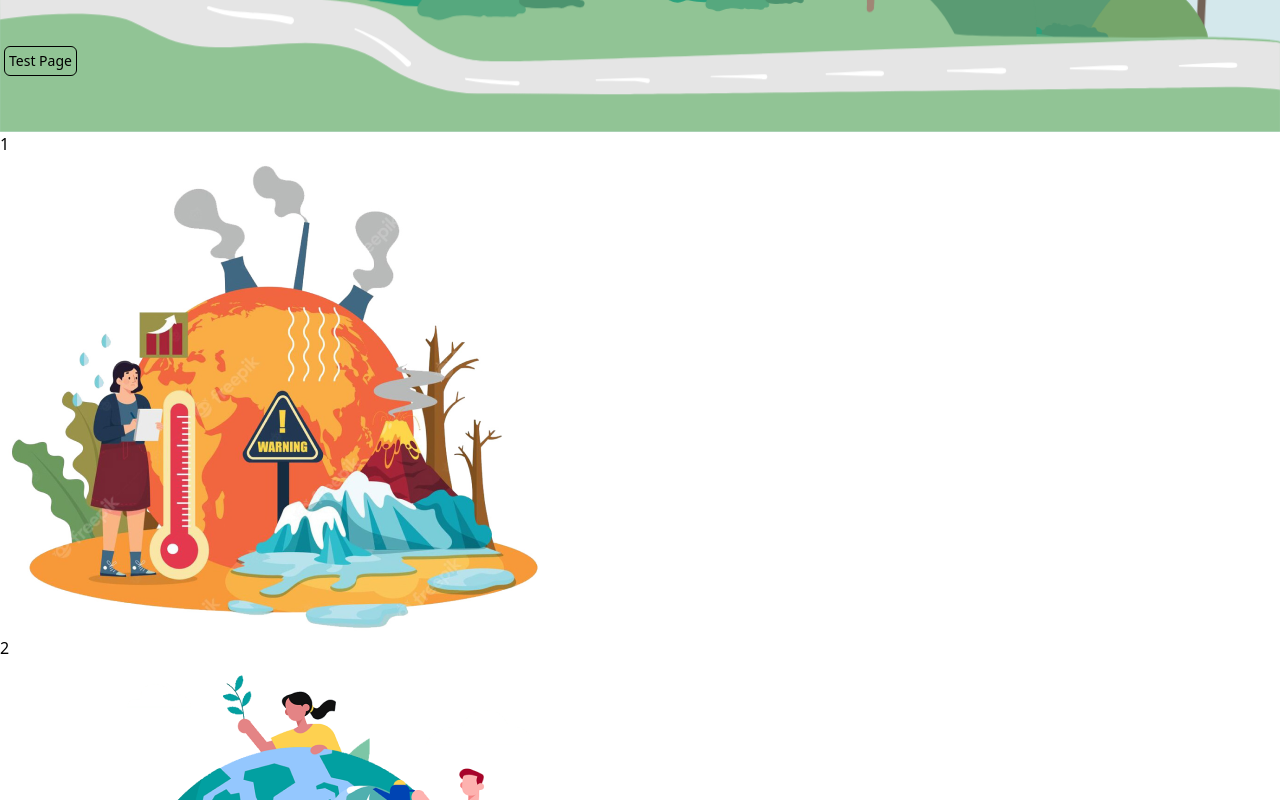
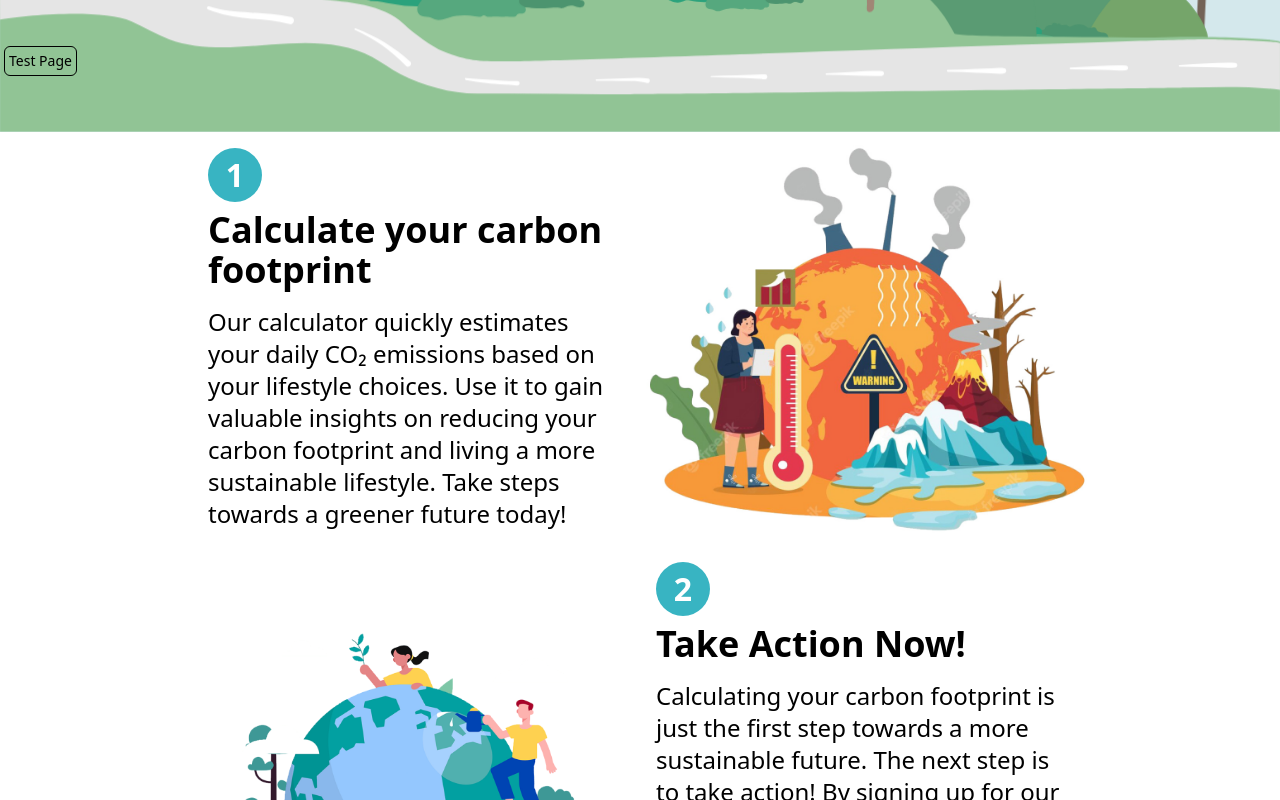
Before and after one commit to MatteoSpinelli/ReLeaf, a React (Create React App) app: page / in a window 1280 px wide. Shown: the part 720-1520 px from the top of the page. Built offline with nearby package versions, Linux system fonts and the light colour scheme.

Commit message:
add roadmap section

```diff
--- a/src/components/Hero/Hero.scss
+++ b/src/components/Hero/Hero.scss
@@ -3,7 +3,14 @@
   &-title {
     @apply text-8xl;
   }
-
+  > div{
+    top: 0;
+    max-height: 10vh;
+    h1, p {
+      max-height: 10vh;
+      top: 0
+    }
+  }
   &-description {
   }
 }
--- a/src/components/Roadmap/Roadmap.js
+++ b/src/components/Roadmap/Roadmap.js
@@ -4,7 +4,7 @@
 
 export default function Roadmap() {
   return (
-    <section>
+    <section className='roadmap md:flex md:flex-col md:items-center'>
         <StepRoadmap counter={1} />
         <StepRoadmap counter={2} />
         <StepRoadmap counter={3} />
--- a/src/components/Roadmap/Roadmap.scss
+++ b/src/components/Roadmap/Roadmap.scss
@@ -0,0 +1,45 @@
+.roadmap{
+    max-width: 100vw;
+}
+
+
+.roadmap_step{
+    @media screen and (min-width:768px) {
+        width: 70%;
+    }
+    .roadmap_text{
+        padding: 1rem;
+        .r_title{
+            margin-bottom: 1rem;
+            margin-top: 0.5rem;
+        }
+        .r_counter{
+            width: 54px;
+            height: 54px;
+            border-radius: 27px;
+            display: flex;
+            justify-content: center;
+            align-items: center;
+            background-color: #38B4C2;
+            font-size: 32px;
+            text-align: left;
+            color: white,
+        }
+        @media screen and (min-width:768px) {
+            max-width: 50%;
+        }
+    }
+    .roadmap_img{
+        display: flex;
+        justify-content: center;
+
+        @media screen and (min-width:768px) {
+            flex-grow: 1;
+            align-items: center;
+            min-width: 40%;
+        }
+        img{
+            display: inline-block;
+        }
+    }
+}
--- a/src/components/Roadmap/StepRoadmap.js
+++ b/src/components/Roadmap/StepRoadmap.js
@@ -1,14 +1,25 @@
 import React from 'react'
+import useTranslate from '../../hooks/useTranslate'
+import "./Roadmap.scss"
 
-export default function StepRoadmap({counter}) {
+export default function StepRoadmap({ counter }) {
+  const t = useTranslate("homepage")
   return (
-    <div>
-        <div className='roadmap_text'>
-            <div className='counter'>{counter}</div>
+    <div className={`roadmap_step md:flex ${counter !== 2 ? "flex-row-reverse": ""} justify-between`}>
+      <div className='roadmap_img md:flex-grow md:w-8/12'>
+        <img  src={`/images/roadmap${counter}.png`} alt="roadmap description" />
+      </div>
+      <div className='roadmap_text'>
+        <div className='r_counter font-bold'>
+          {counter}
         </div>
-        <div className='roadmap_img'>
-          <img src={`/images/roadmap${counter}.png`} alt="roadmap description" />
+        <div className='r_title text-4xl font-bold'>
+          {t[`roadmap_step${counter}_title`]}
         </div>
+        <div className='r_description text-2xl'>
+          {t[`roadmap_step${counter}_description`]}
+        </div>
+      </div>
     </div>
   )
 }
```
